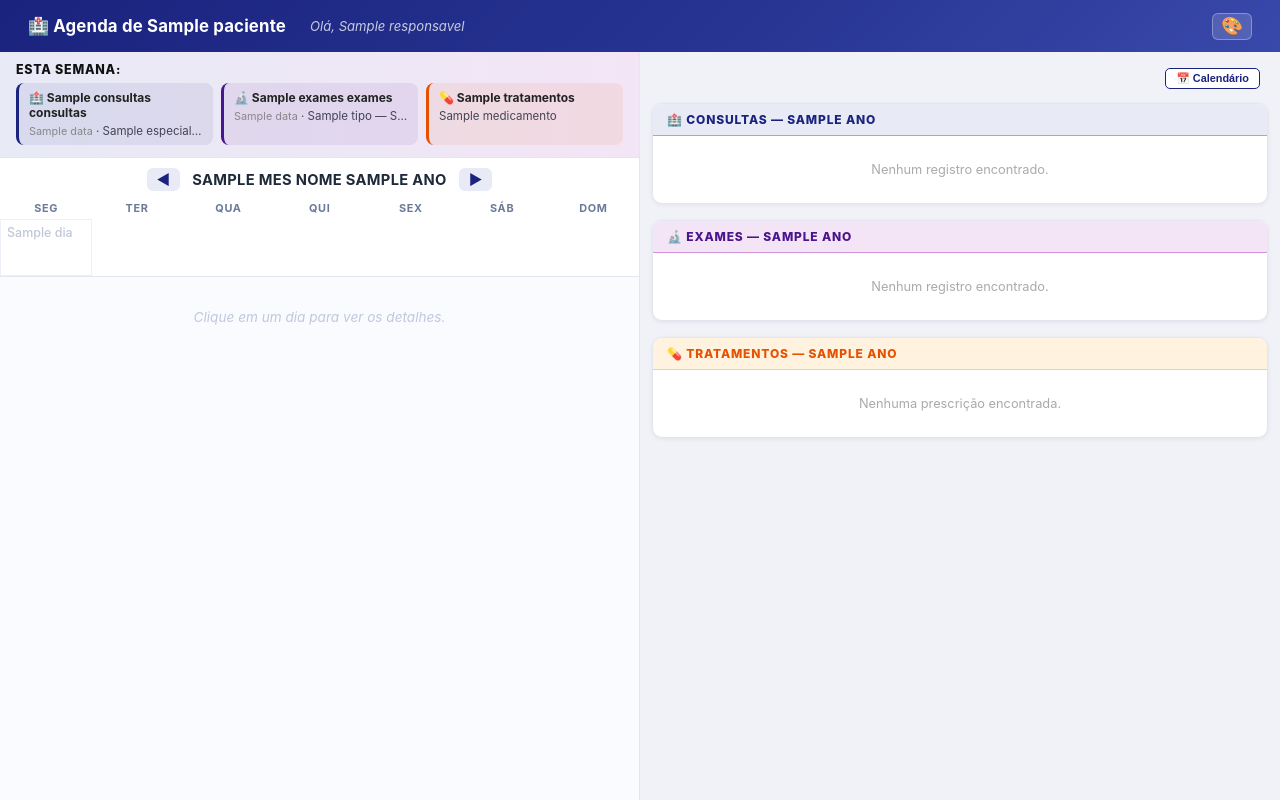
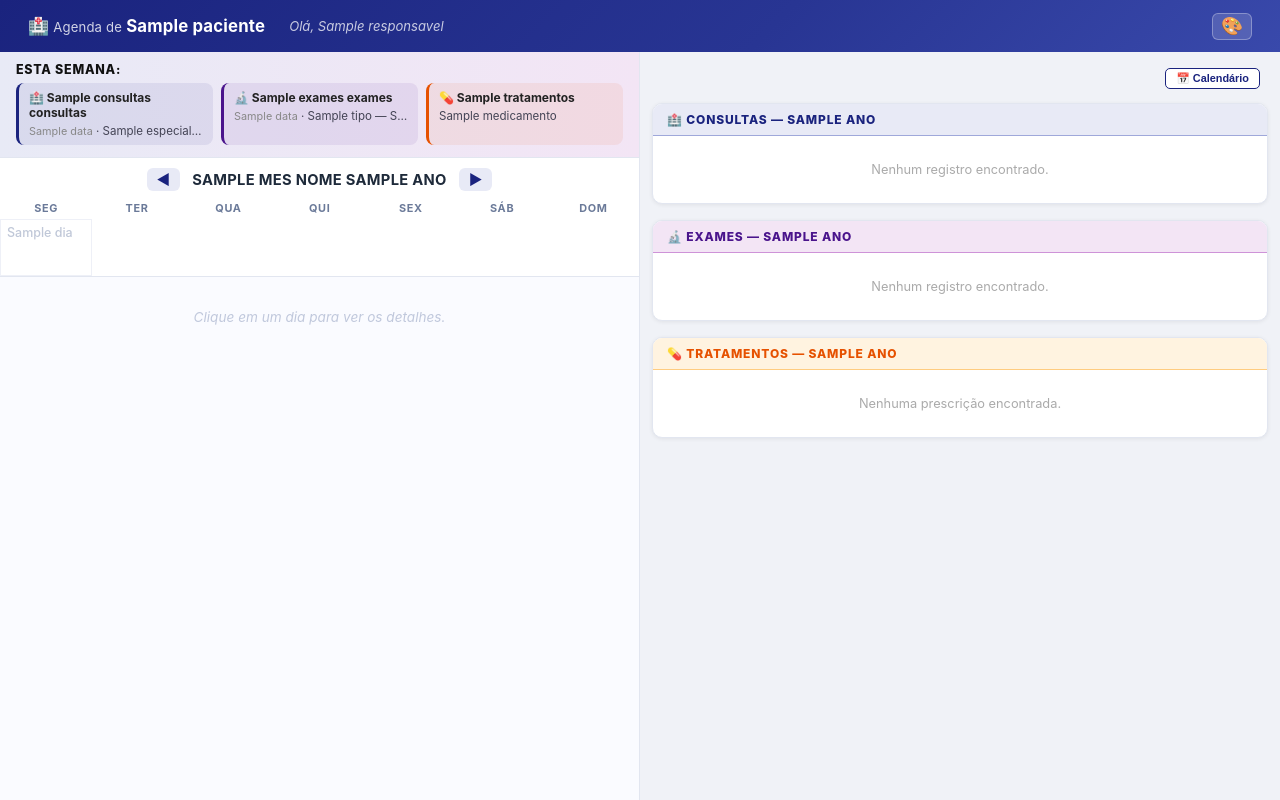
Before and after one commit to Rugani-B/agenda-medica-api, a Python web app: template api/templates/agenda.html in a window 1280 px wide. Run offline with Jinja, Linux system fonts and the light colour scheme; the template is opened without the code that fills it: most values are stand-ins (such as "Sample title", 1, 10 or a date in 2020).

Commit message:
Prefixo 'Agenda de' menor e sem negrito no header
Co-Authored-By: Claude Sonnet 4.6 <noreply@anthropic.com>

```diff
--- a/api/static/style.css
+++ b/api/static/style.css
@@ -74,6 +74,11 @@ header {
   font-size: 1.05rem;
   font-weight: 700;
   letter-spacing: 0.01em;
+}
+.titulo-prefixo {
+  font-size: 0.82rem;
+  font-weight: 400;
+  opacity: 0.8;
 }
 .subtitulo {
   font-size: 0.82rem;
--- a/api/templates/agenda.html
+++ b/api/templates/agenda.html
@@ -10,7 +10,7 @@
 
 <header>
   <div class="header-inner">
-    <span class="titulo">🏥 Agenda de {{ paciente.nome }}</span>
+    <span class="titulo">🏥 <span class="titulo-prefixo">Agenda de</span> {{ paciente.nome }}</span>
     <span class="subtitulo">Olá, {{ responsavel.nome }}</span>
     <button class="btn-tema" id="btnTema" onclick="toggleTema()" title="Alternar tema">🎨</button>
   </div>
```
